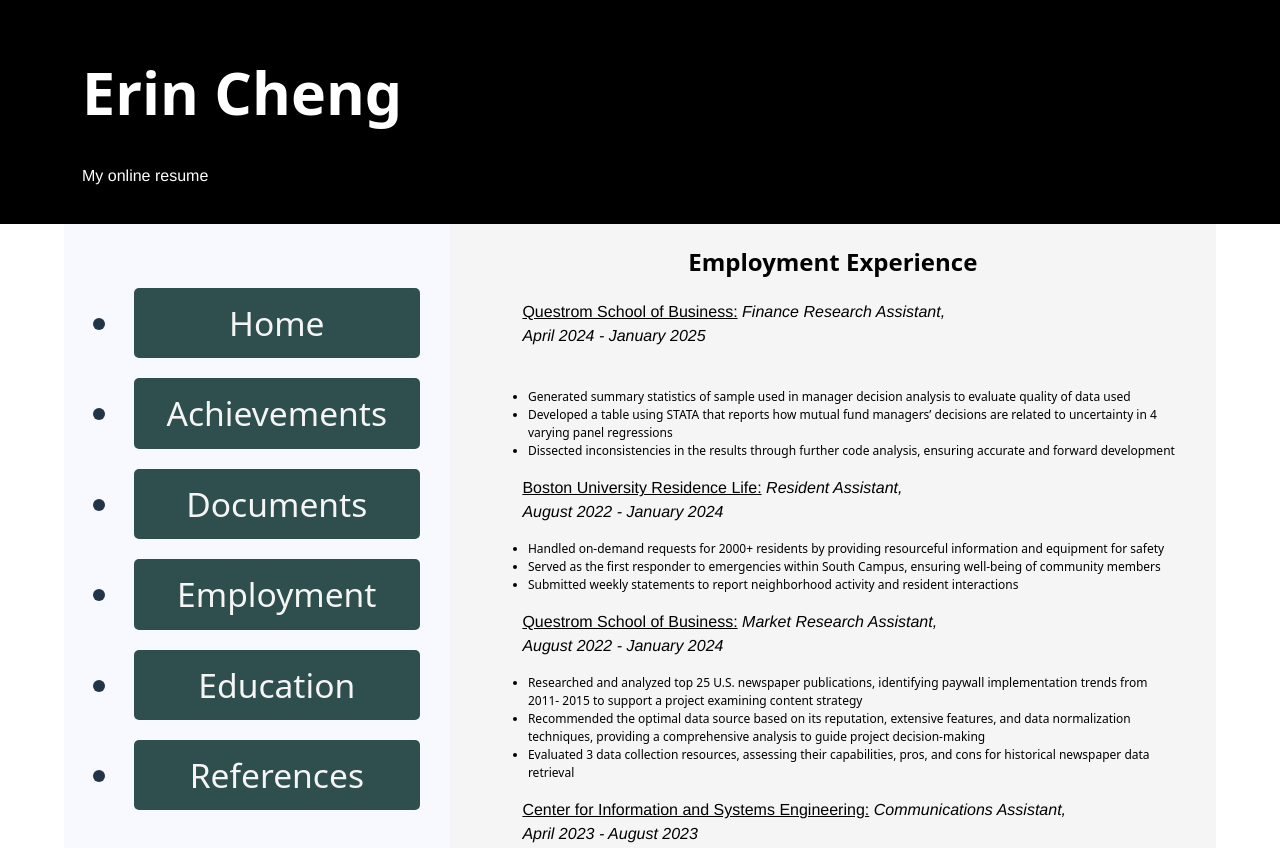
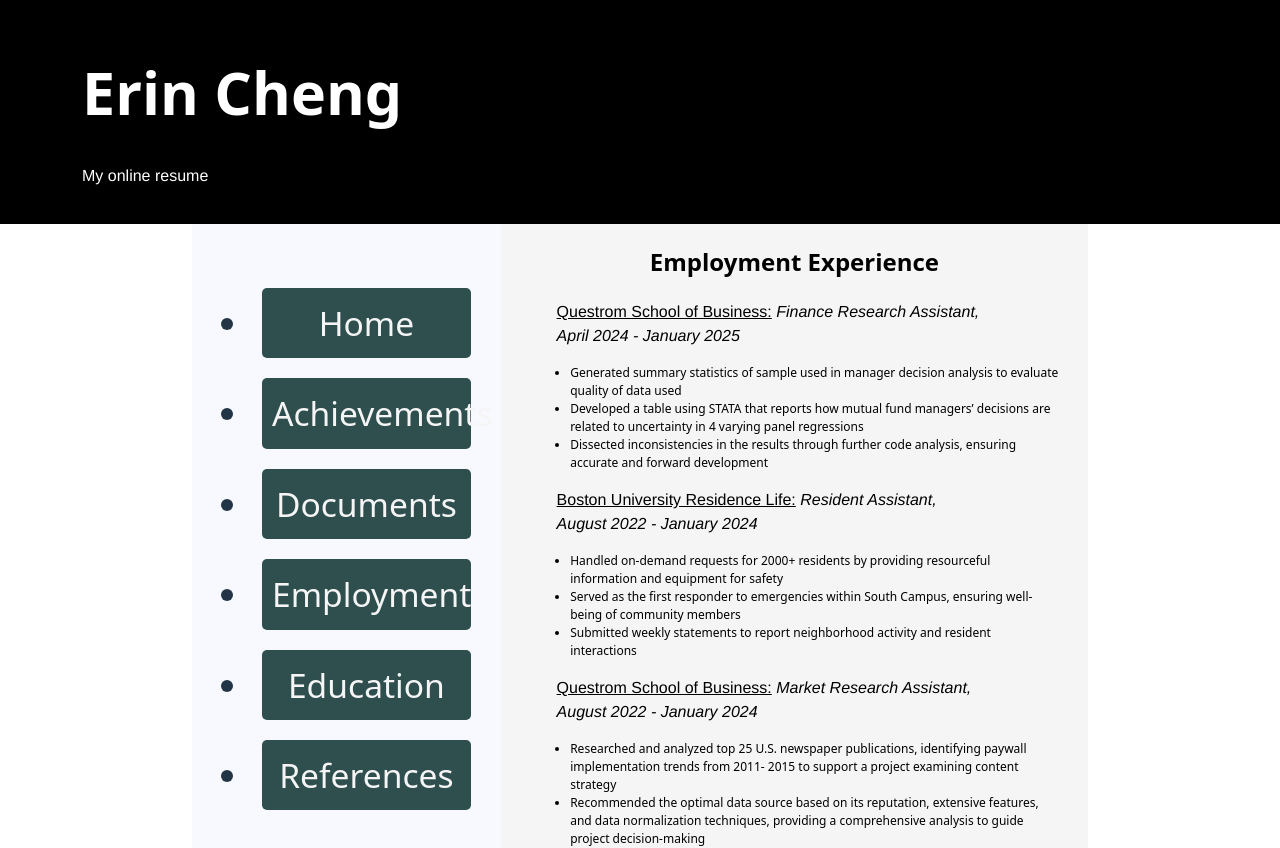
Before and after one commit to erinc8/mp-3, a React (Vite) app: page /Employment in a window 1280 px wide. Shown: the top 848 px of the page. Built offline with nearby package versions, Linux system fonts and the light colour scheme.

Commit message:
third commit

```diff
--- a/src/App.tsx
+++ b/src/App.tsx
@@ -15,8 +15,8 @@
 const AppContainer = styled.div`
     display: flex;
     min-height: 100vh;
-    margin-left:5%;
-    margin-right:5%;
+    margin-left:15%;
+    margin-right:15%;
 
 `
 
--- a/src/components/mains/Employment.tsx
+++ b/src/components/mains/Employment.tsx
@@ -4,7 +4,7 @@
     flex: 1;
     margin: auto;
     background-color: whitesmoke;
-    height: 100%;
+    height: 100vh;
 `
 
 const StyledH2 = styled.h2`
@@ -43,7 +43,7 @@
             <StyledH2>Employment Experience</StyledH2>
             <StyledP><u>Questrom School of Business:</u><em> Finance Research Assistant, </em><br/><em>April 2024 - January
                 2025</em></StyledP>
-            <br/>
+
             <StyledUl>
                 <StyledLi>Generated summary statistics of sample used in manager decision analysis to evaluate quality of data
                     used
--- a/src/components/mains/Home/Home.tsx
+++ b/src/components/mains/Home/Home.tsx
@@ -11,7 +11,7 @@
 const StyledHome = styled.div`
     margin: 0;
     background-color: whitesmoke;
-    height: 100%;
+    height: 100vh;
 `
 
 const StyledImage = styled.img`
```
